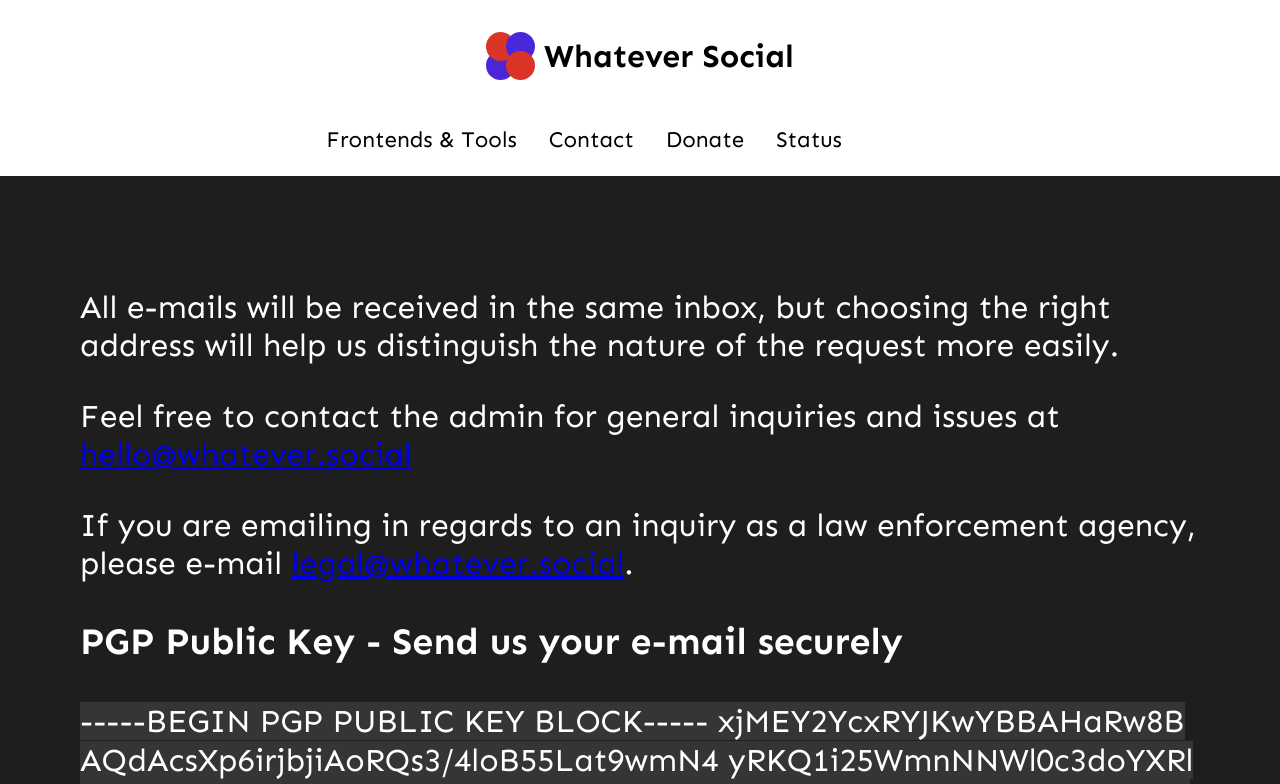
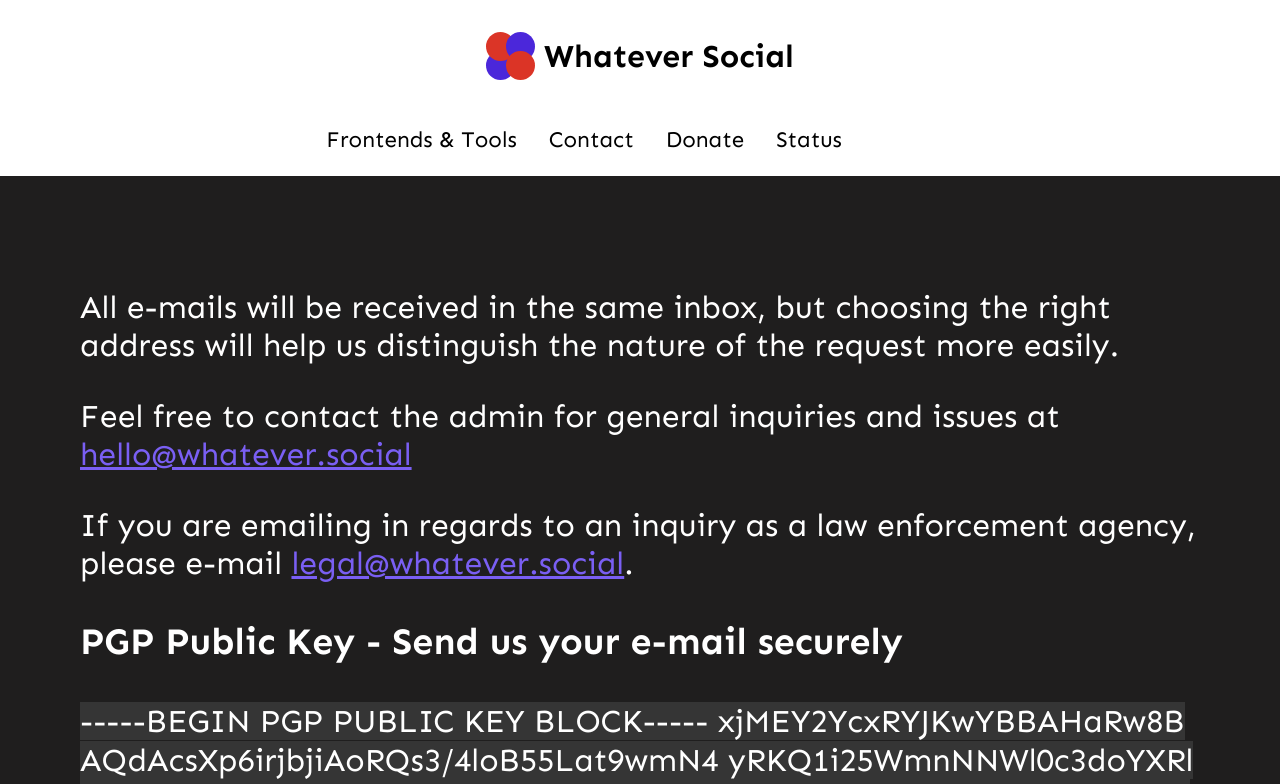
Before and after one commit to WhateverLabs/WhateverSite, a SvelteKit app: page /contact in a window 1280 px wide. Shown: the top 784 px of the page. Built offline with nearby package versions, Linux system fonts and the light colour scheme; some icons are missing.

Commit message:
Update +page.svelte

```diff
--- a/src/routes/contact/+page.svelte
+++ b/src/routes/contact/+page.svelte
@@ -6,12 +6,12 @@
 		</p>
 		<p>
 			Feel free to contact the admin for general inquiries and issues at <a
-				href="mailto:hello@whatever.social">hello@whatever.social</a
+				href="mailto:hello@whatever.social" class="link">hello@whatever.social</a
 			>
 		</p>
 		<p>
 			If you are emailing in regards to an inquiry as a law enforcement agency, please e-mail
-			<a href="mailto:legal@whatever.social">legal@whatever.social</a>.
+			<a href="mailto:legal@whatever.social" class="link">legal@whatever.social</a>.
 		</p>
 		<h3>PGP Public Key - Send us your e-mail securely</h3>
 		<code
@@ -53,4 +53,7 @@
 			width: 100%;
 		}
 	}
+	.link {
+		color: $color_3;
+	}
 </style>
```
